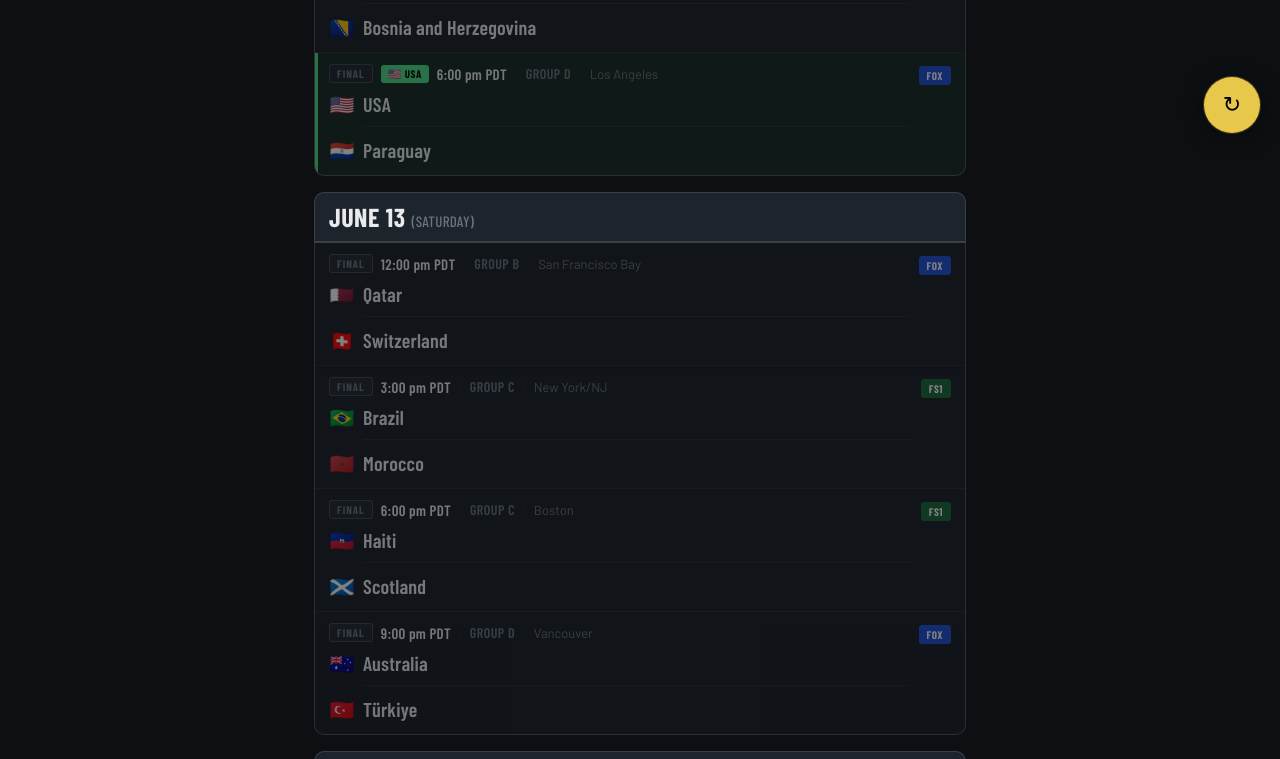
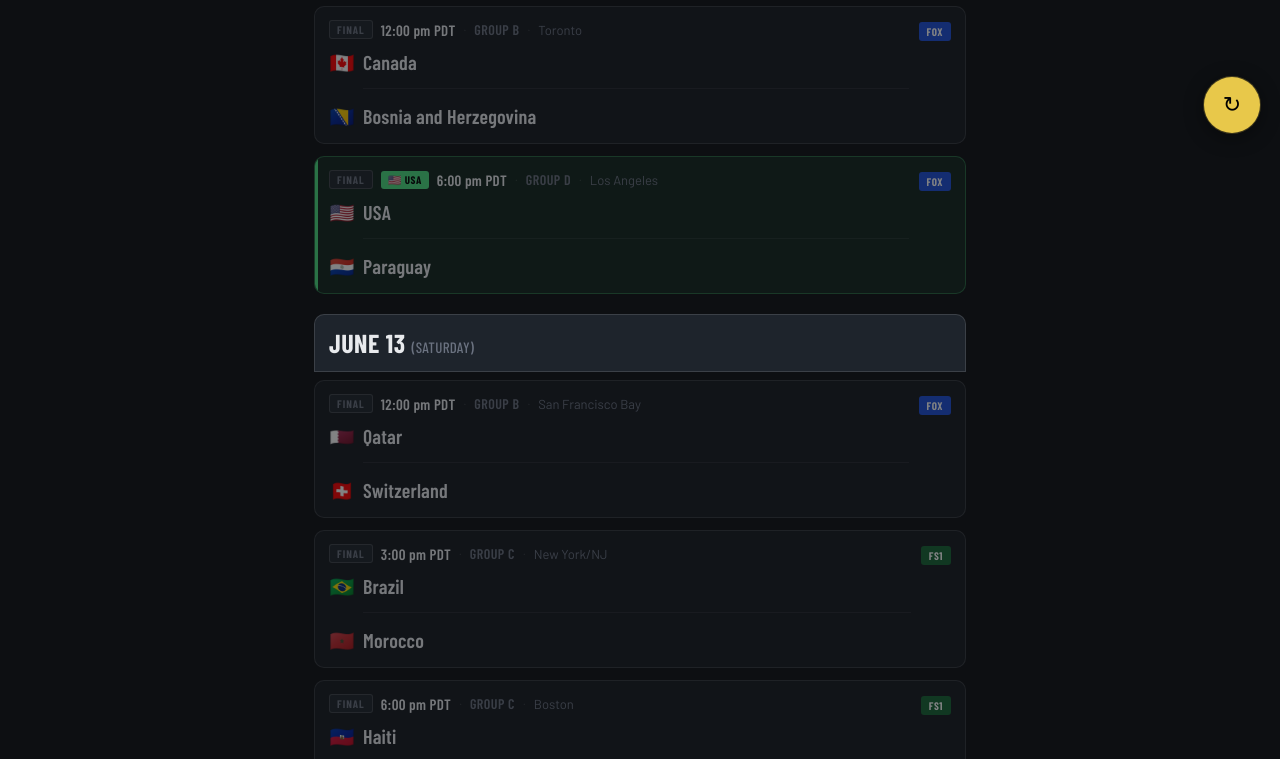
Before and after one commit to orbitstorm-dev/worldcup2026, a plain HTML site: page index.html in a window 1280 px wide. Shown: the part 643-1402 px from the top of the page. Drawn offline with nearby package versions, Linux system fonts and the light colour scheme; no server answers.

Commit message:
Update index.html

```diff
--- a/index.html
+++ b/index.html
@@ -127,7 +127,7 @@
     padding: 10px 16px 12px;
     background: linear-gradient(135deg, rgba(22,26,32,0.97) 0%, rgba(24,29,36,0.97) 100%);
     border: 1px solid rgba(232,200,74,0.22);
-    border-radius: 10px 10px 0 0;
+    border-radius: 10px;
     display: flex; flex-direction: column; gap: 4px;
     position: -webkit-sticky; /* Safari */
     position: sticky;
@@ -185,7 +185,7 @@
   }
 
   /* ── DAY BLOCK ── */
-  .day-block { margin-bottom: 16px; padding: 0 14px; }
+  .day-block { margin-bottom: 20px; padding: 0 14px; }
 
   /* Full-width date banner */
   .day-header {
@@ -193,9 +193,9 @@
     margin-bottom: 0;
     background: var(--surface2);
     border-radius: 10px 10px 0 0;
-    padding: 11px 14px;
+    padding: 15px 14px;
     border: 1px solid var(--border2);
-    border-bottom: 2px solid var(--border2);
+    border-bottom: 1px solid var(--border2);
   }
   /* Single-line date: "JUNE 16 (TUESDAY)" */
   .dh-line {
@@ -230,25 +230,25 @@
   }
 
   /* Cards wrapper — matches share a bordered container */
+  /* match-stack is now just a spacing wrapper — no shared border */
   .match-stack {
-    border: 1px solid var(--border2);
-    border-top: none;
-    border-radius: 0 0 10px 10px;
-    overflow: hidden;
+    display: flex; flex-direction: column; gap: 12px;
+    padding-top: 8px;
   }
 
-  /* ── MATCH CARD ── */
+  /* ── MATCH CARD — each match is its own rounded card ── */
   .match {
     display: grid;
     grid-template-columns: 1fr auto;
     gap: 0;
-    padding: 11px 14px;
+    padding: 13px 14px;
     background: var(--surface);
-    border-bottom: 1px solid var(--border);
+    border: 1px solid var(--border2);
+    border-radius: 10px;
     transition: background .12s;
     position: relative;
+    overflow: hidden; /* keeps left-bar ::before clipped to border-radius */
   }
-  .match:last-child { border-bottom: none; }
   .match:hover { background: var(--surface2); }
 
   /* State: finished */
@@ -266,7 +266,7 @@
   @keyframes live-bar { 0%,100%{opacity:1} 50%{opacity:.25} }
 
   /* State: USA */
-  .match.usa { background: var(--usa-dim); opacity: 1; }
+  .match.usa { background: var(--usa-dim); border-color: var(--usa-border); opacity: 1; }
   .match.usa::before {
     content: ''; position: absolute; left: 0; top: 0; bottom: 0;
     width: 3px; background: var(--usa);
@@ -276,7 +276,7 @@
   .match.usa.live-now::before { background: var(--live); animation: live-bar 1.6s ease-in-out infinite; }
 
   /* ── MATCH BODY (left column) ── */
-  .m-body { min-width: 0; display: flex; flex-direction: column; gap: 6px; }
+  .m-body { min-width: 0; display: flex; flex-direction: column; gap: 8px; }
 
   /* ── TOP INFO ROW: time · state · group · venue — all on one line ── */
   .m-info-row {
@@ -362,7 +362,7 @@
 
   /* Divider between teams */
   .m-divider {
-    height: 1px; background: var(--border); margin: 2px 0 2px 34px;
+    height: 1px; background: var(--border); margin: 4px 0 4px 34px;
   }
 
   /* ── MATCH RIGHT (channel) ── */
@@ -487,7 +487,8 @@
     .dh-weekday { font-size: 13px; }
     .m-name { font-size: 16px; }
     .m-score-val { font-size: 20px; }
-    .match { padding: 10px 12px; }
+    .match-stack { gap: 5px; padding-top: 5px; }
+    .match { padding: 12px 11px; }
   }
 
 
```
